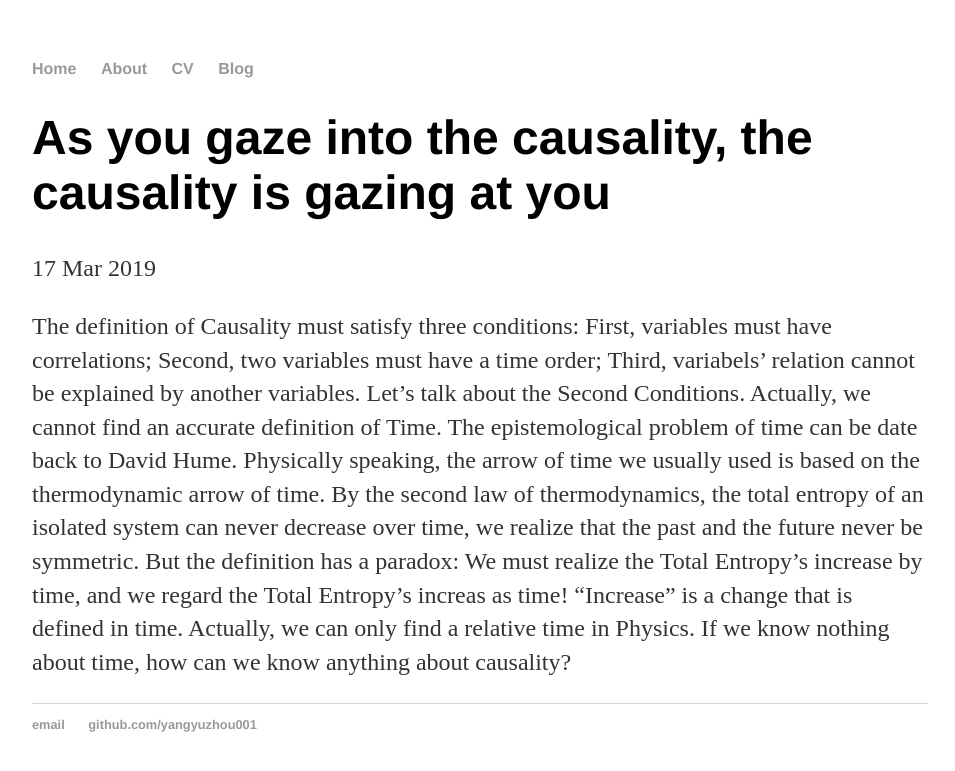
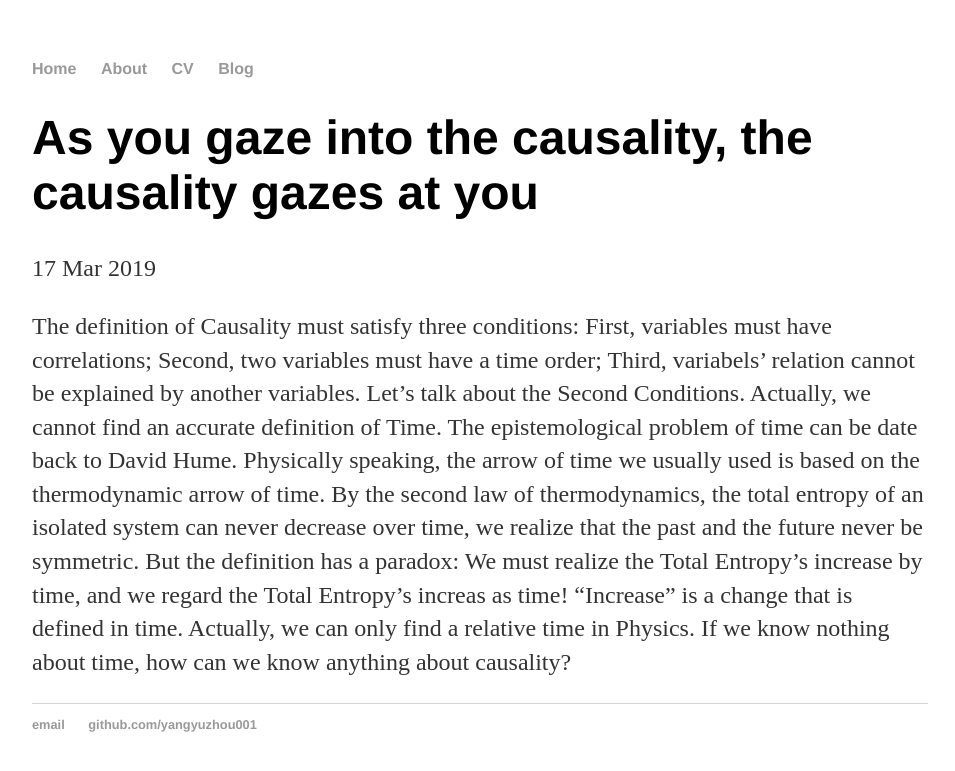
Before and after one commit to yangyuzhou001/yangyuzhou001.github.io, a Jekyll site: the page built from _posts/2019-03-17-causalityBlog.md, in a window 1280 px wide. Shown: the top 771 px of the page, without its empty margins (160-1115 px from the left). Built offline with Jekyll 4.4.1, drawn with Linux system fonts in a browser that asks for light colours.

Commit message:
Update 2019-03-17-causalityBlog.md

```diff
--- a/_posts/2019-03-17-causalityBlog.md
+++ b/_posts/2019-03-17-causalityBlog.md
@@ -1,6 +1,6 @@
 ---
 layout: post
-title: "As you gaze into the causality, the causality is gazing at you"
+title: "As you gaze into the causality, the causality gazes at you"
 date: 2019-03-17
 ---
 
```
